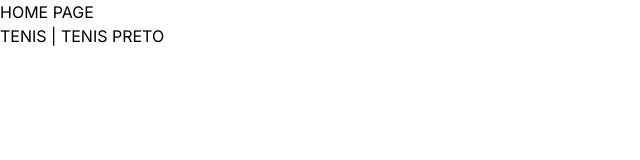
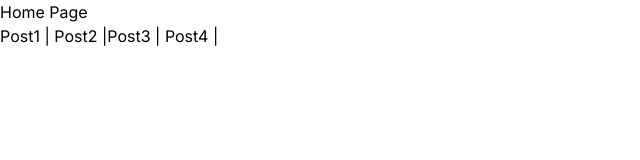
Before and after one commit to aaaaaaaaana/exercicio-app, a Next.js app: page / in a window 1280 px wide. Shown: the top 160 px of the page, without its empty margins (0-640 px from the left). Built offline with nearby package versions, Linux system fonts and the light colour scheme.

Commit message:
adicionando links

```diff
--- a/src/app/page.jsx
+++ b/src/app/page.jsx
@@ -4,11 +4,13 @@ import Link from "next/link";
 export default function Home() {
   return (
     <>
-      <h1>HOME PAGE</h1>
+      <h1>Home Page</h1>
 
       <div>
-        <Link href="produtos/tenis">TENIS</Link> |
-        <Link href="produtos/produto/tenis-preto"> TENIS PRETO</Link>
+        <Link href="posts/post1">Post1</Link> |
+        <Link href="posts/produto/tenis-preto"> Post2</Link> |
+        <Link href="posts/post1">Post3</Link> |
+        <Link href="posts/produto/tenis-preto"> Post4</Link> |
       </div>
     </>
   )
```
